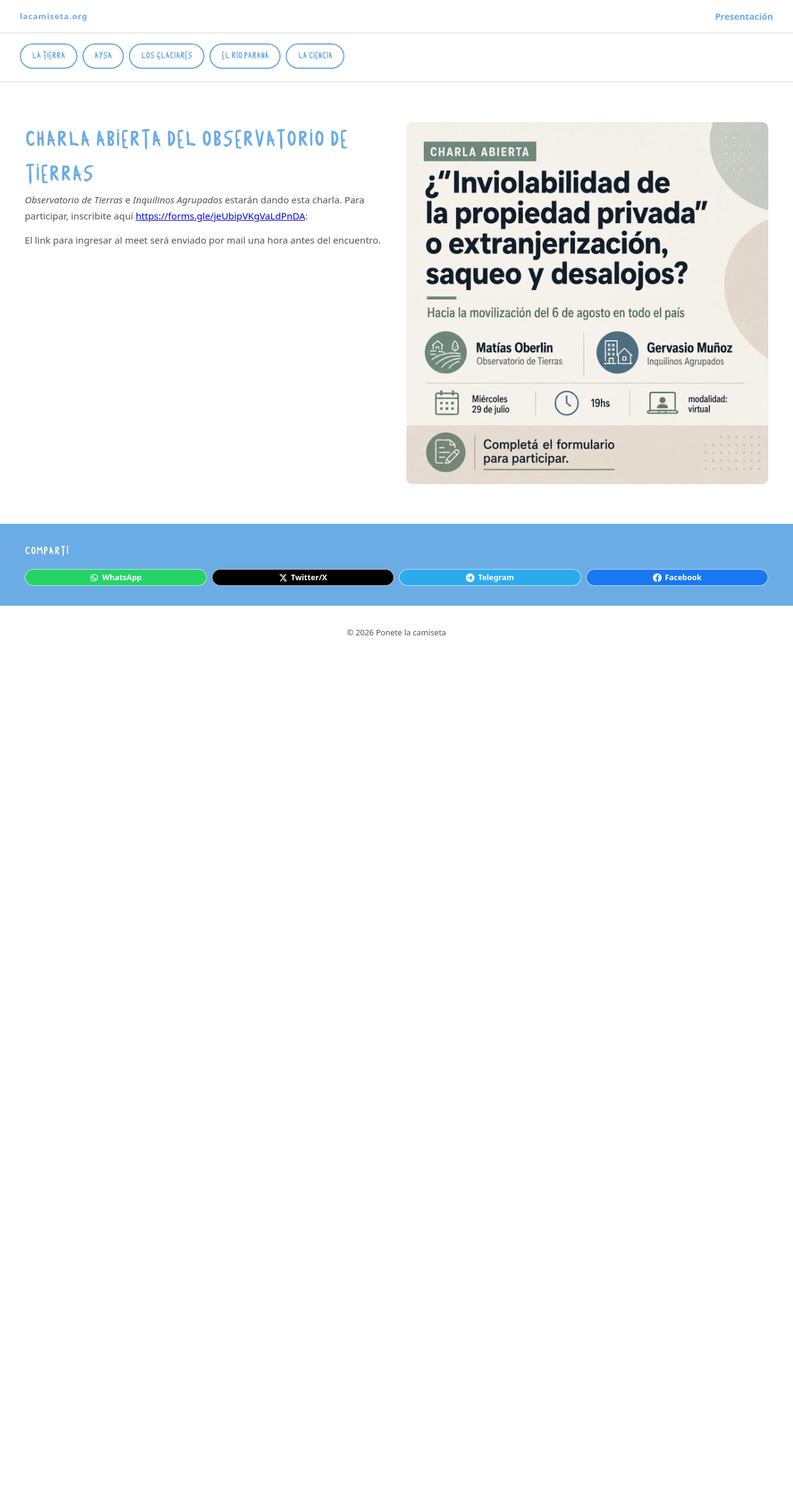
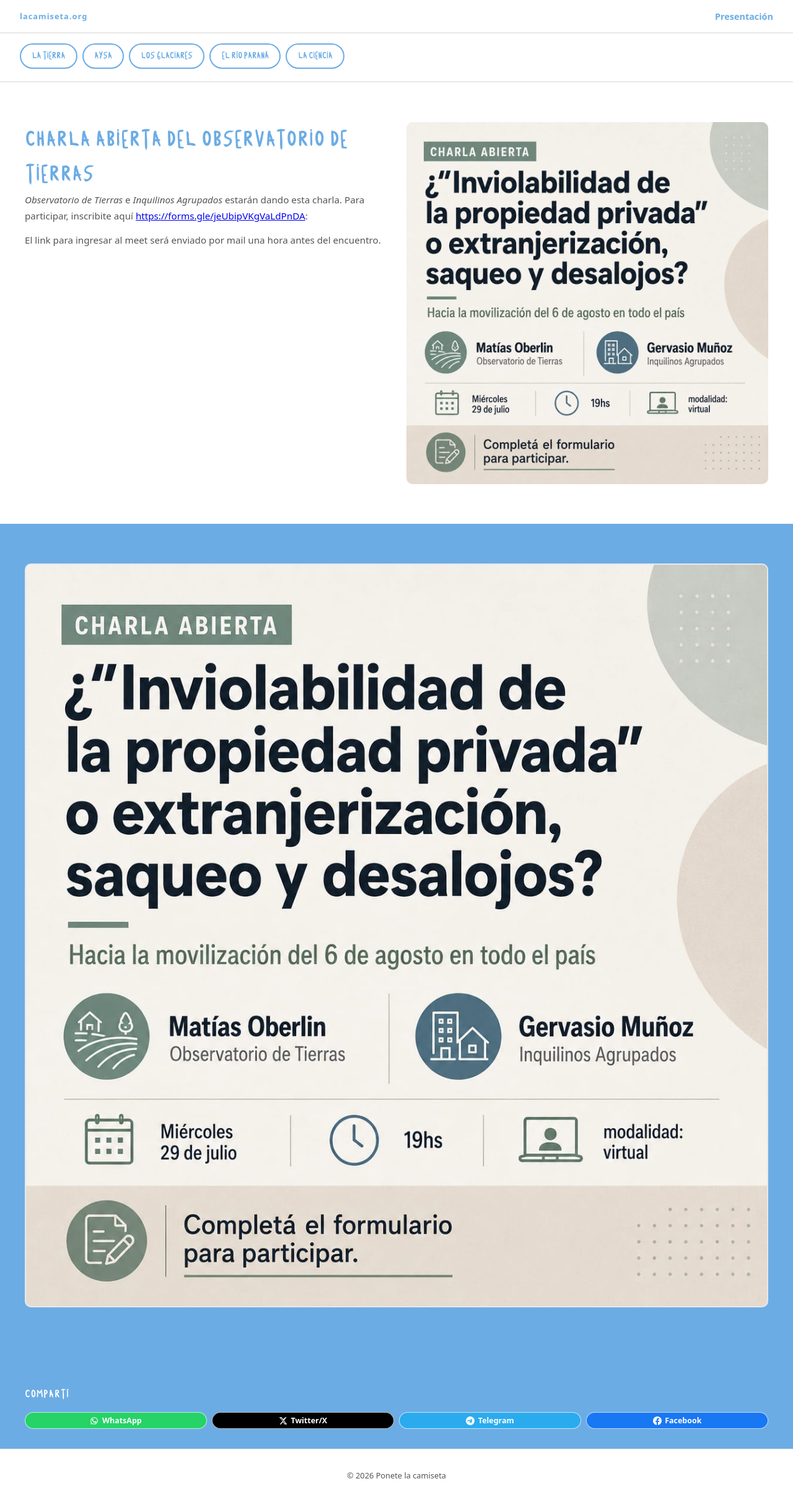
Before and after one commit to LaCamisetaOrg/LaCamisetaOrg.github.io, a Jekyll site: the page built from _actions/charla20260729.md, in a window 1280 px wide. Shown: the whole page at 62% size. Built offline with Jekyll 4.4.1, drawn with Linux system fonts in a browser that asks for light colours; before the commit the page ends 1063 px from its top, so only the background shows below that.

Commit message:
Update action.html

```diff
--- a/_layouts/action.html
+++ b/_layouts/action.html
@@ -54,17 +54,6 @@
     <div class="cause-wrapper cause-wrapper--bg-blue">
       <div class="action-page__inner">
         <h1 class="action-page__title">{{ page.title }}</h1>
-        <div class="action-gallery">
-          {% for img in page.image %}
-          <div class="action-gallery__item">
-            {% if img.src %}
-            <img src="{{ img.src | relative_url }}" alt="{{ img.alt | default: page.title }}" loading="lazy">
-            {% else %}
-            <img src="{{ img | relative_url }}" alt="{{ page.title }}" loading="lazy">
-            {% endif %}
-          </div>
-          {% endfor %}
-        </div>
       </div>
     </div>
     <article class="action-page">
@@ -89,6 +78,21 @@
       </div>
     </article>
     {% endif %}
+    <div class="cause-wrapper cause-wrapper--bg-blue">
+      <div class="action-page__inner">
+        <div class="action-gallery">
+          {% for img in page.image %}
+          <div class="action-gallery__item">
+            {% if img.src %}
+            <img src="{{ img.src | relative_url }}" alt="{{ img.alt | default: page.title }}" loading="lazy">
+            {% else %}
+            <img src="{{ img | relative_url }}" alt="{{ page.title }}" loading="lazy">
+            {% endif %}
+          </div>
+          {% endfor %}
+        </div>
+      </div>
+    </div>
     <div class="cause-wrapper cause-wrapper--bg-blue cause-wrapper--actions">
       <div class="cause-actions">
         {% capture share_url %}{{ site.url }}{{ site.baseurl }}{{ page.url }}{% endcapture %}
```
